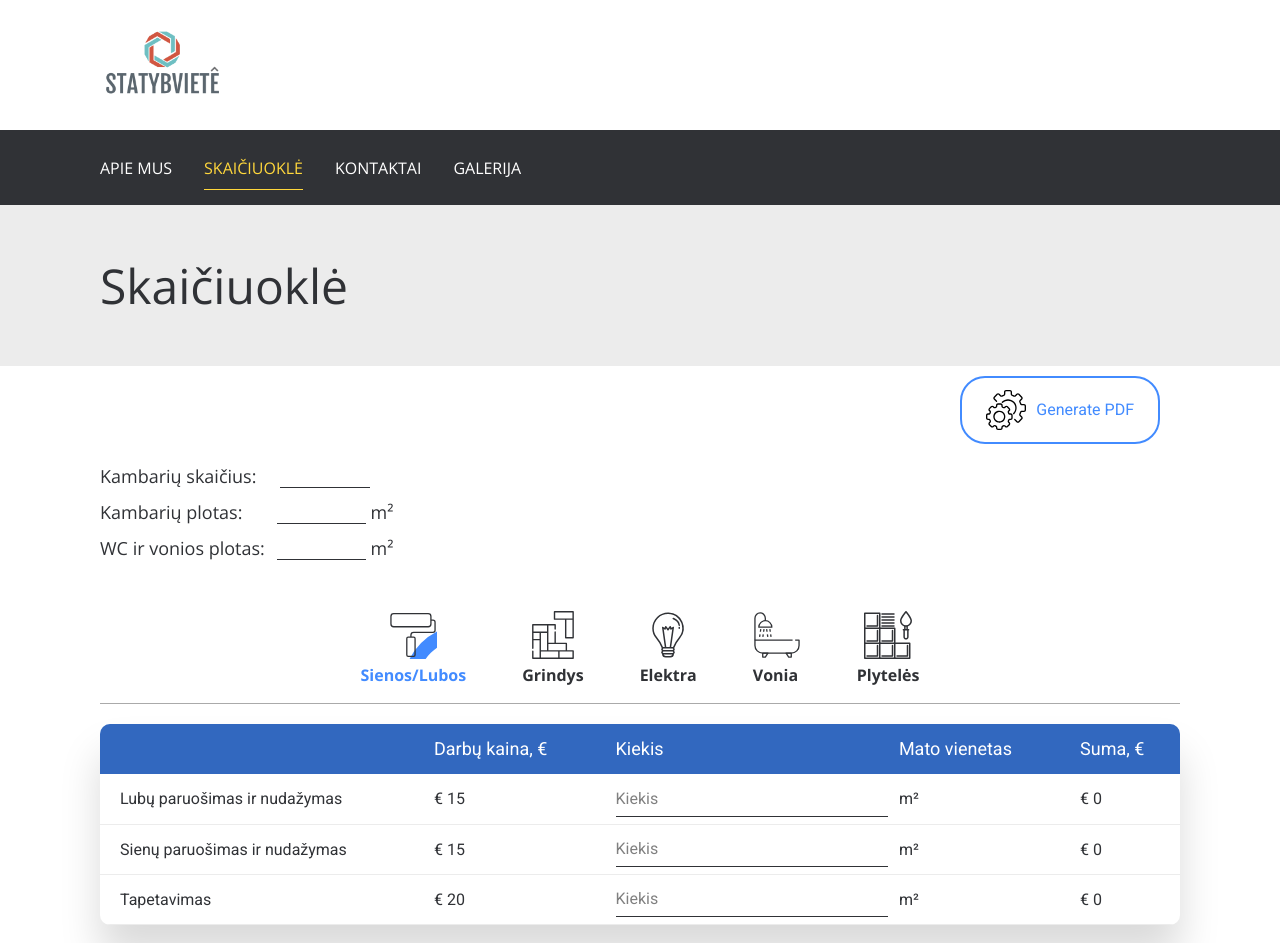
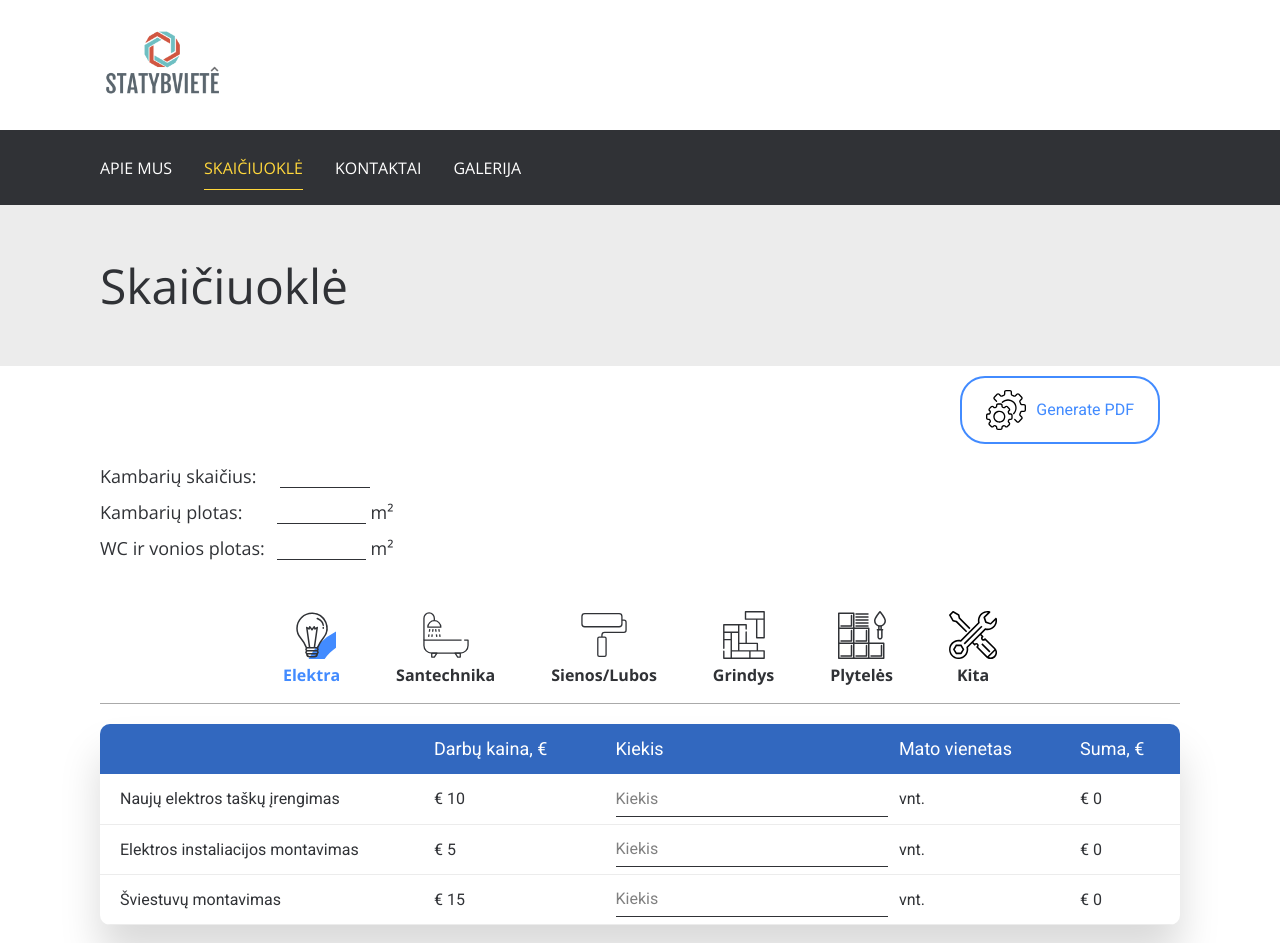
Before and after one commit to rokasandreikenas/Statybviete, a React (Create React App) app: page /skaiciuokle in a window 1280 px wide. Shown: the top 943 px of the page. Built offline with nearby package versions, Linux system fonts and the light colour scheme; what @react-pdf/renderer would draw is missing.

Commit message:
add to components

```diff
--- a/src/components/EstimateCalculator/EstimateCalculator.js
+++ b/src/components/EstimateCalculator/EstimateCalculator.js
@@ -1,24 +1,19 @@
 import React, { useState, useEffect } from "react";
-import { Tab, Tabs, TabList, TabPanel } from "react-tabs";
-// import { PDFDownloadLink } from "@react-pdf/renderer";
 
-import "react-tabs/style/react-tabs.css";
-// import file from "../../assets/icons/file.svg";
-// import gear from "../../assets/icons/settings.svg";
 import TabInfo from "../../static/TabInfo";
 import Electricity from "../../static/Electricity";
 import Flooring from "../../static/Flooring";
 import Walls from "../../static/Walls";
 import Bathroom from "../../static/Bathroom";
 import Tiles from "../../static/Tiles";
+import Other from "../../static/Other";
 import "./EstimateCalculator.scss";
-import EstimateTable from "./EstimateTable/EstimateTable";
 import TotalSumContainer from "../TotalSumContainer";
-// import PDFfile from "../PDFfile/PDFfile";
-// import Button from "../Button";
-import InputGroup from "../InputGroup";
+
 import ExportButton from "../PDFfile/ExportButton/ExportButton";
 import PriceTable from "../PriceTable/PriceTable";
+import PropertyInfo from "./PropertyInfo/PropertyInfo";
+import EstimateSpreadsheet from "./EstimateSpreadsheet/EstimateSpreadsheet";
 
 const EstimateCalculator = () => {
   const [propertyDescription, setPropertyDescription] = useState({
@@ -26,46 +21,54 @@ const EstimateCalculator = () => {
     roomsArea: "",
     bathroomArea: "",
   });
-  const [electricityQuantity, setElectricityQuantity] = useState({});
-  const [flooringQuantity, setFlooringQuantity] = useState({});
-  const [wallsQuantity, setWallsQuantity] = useState({});
-  const [bathroomQuantity, setBathroomQuantity] = useState({});
-  const [tilesQuantity, setTilesQuantity] = useState({});
+  const [electricity, setElectricity] = useState({});
+  const [flooring, setFlooring] = useState({});
+  const [walls, setWalls] = useState({});
+  const [bathroom, setBathroom] = useState({});
+  const [tiles, setTiles] = useState({});
+  const [other, setOther] = useState({});
+
   const [documentGenerated, setDocumentGenerated] = useState(false);
 
   useEffect(() => {
-    setElectricityQuantity(createObjectOfInputs(Electricity));
-    setFlooringQuantity(createObjectOfInputs(Flooring));
-    setWallsQuantity(createObjectOfInputs(Walls));
-    setBathroomQuantity(createObjectOfInputs(Bathroom));
-    setTilesQuantity(createObjectOfInputs(Tiles));
+    setElectricity(createObjectOfInputs(Electricity));
+    setFlooring(createObjectOfInputs(Flooring));
+    setWalls(createObjectOfInputs(Walls));
+    setBathroom(createObjectOfInputs(Bathroom));
+    setTiles(createObjectOfInputs(Tiles));
+    setOther(createObjectOfInputs(Other));
   }, []);
 
   const tabPanel = [
     {
+      list: Electricity,
+      inputs: electricity,
+      inputHandler: setElectricity,
+    },
+    {
+      list: Bathroom,
+      inputs: bathroom,
+      inputHandler: setBathroom,
+    },
+    {
       list: Walls,
-      inputs: wallsQuantity,
-      inputHandler: setWallsQuantity,
+      inputs: walls,
+      inputHandler: setWalls,
     },
     {
       list: Flooring,
-      inputs: flooringQuantity,
-      inputHandler: setFlooringQuantity,
-    },
-    {
-      list: Electricity,
-      inputs: electricityQuantity,
-      inputHandler: setElectricityQuantity,
-    },
-    {
-      list: Bathroom,
-      inputs: bathroomQuantity,
-      inputHandler: setBathroomQuantity,
+      inputs: flooring,
+      inputHandler: setFlooring,
     },
     {
       list: Tiles,
-      inputs: tilesQuantity,
-      inputHandler: setTilesQuantity,
+      inputs: tiles,
+      inputHandler: setTiles,
+    },
+    {
+      list: Other,
+      inputs: other,
+      inputHandler: setOther,
     },
   ];
 
@@ -106,19 +109,20 @@ const EstimateCalculator = () => {
     });
   };
 
-  const specialityTotalSum = (quantity, speciality) => {
-    const arr = Object.values(quantity).map((item, index) => {
+  const specialityTotalSum = (jobs, speciality) => {
+    const arr = Object.values(jobs).map((item, index) => {
       return item * speciality[index].price;
     });
 
     return arr.reduce((a, b) => a + b, 0);
   };
 
-  const electricitySum = specialityTotalSum(electricityQuantity, Electricity);
-  const flooringSum = specialityTotalSum(flooringQuantity, Flooring);
-  const wallsSum = specialityTotalSum(wallsQuantity, Walls);
-  const bathroomSum = specialityTotalSum(bathroomQuantity, Bathroom);
-  const tilesSum = specialityTotalSum(tilesQuantity, Tiles);
+  const electricitySum = specialityTotalSum(electricity, Electricity);
+  const flooringSum = specialityTotalSum(flooring, Flooring);
+  const wallsSum = specialityTotalSum(walls, Walls);
+  const bathroomSum = specialityTotalSum(bathroom, Bathroom);
+  const tilesSum = specialityTotalSum(tiles, Tiles);
+  const othersSum = specialityTotalSum(other, Other);
 
   const allSpecialitiesSums = {
     electricitySum: electricitySum,
@@ -126,13 +130,14 @@ const EstimateCalculator = () => {
     wallsSum: wallsSum,
     bathroomSum: bathroomSum,
     tilesSum: tilesSum,
+    othersSum: othersSum,
   };
 
   const allSpecialitiesSumsArr = Object.values(allSpecialitiesSums);
 
   const totalSum = () => allSpecialitiesSumsArr.reduce((a, b) => a + b, 0);
 
-  if (Object.keys(wallsQuantity).length === 0) {
+  if (Object.keys(walls).length === 0) {
     return <div>...</div>;
   }
 
@@ -149,55 +154,22 @@ const EstimateCalculator = () => {
       </div>
       <div className="property-info">
         <div className="description">
-          {propertyInfo.map((input, index) => {
-            return (
-              <InputGroup
-                key={index}
-                label={input.label}
-                type="number"
-                value={input.value}
-                onChange={(e) =>
-                  handleInputChange(
-                    propertyDescription,
-                    setPropertyDescription,
-                    e
-                  )
-                }
-                name={input.name}
-                symbol={input.symbol}
-              />
-            );
-          })}
+          <PropertyInfo
+            propertyInfo={propertyInfo}
+            handleInputChange={handleInputChange}
+            propertyDescription={propertyDescription}
+            setPropertyDescription={setPropertyDescription}
+          />
         </div>
         <div className="work-prices">
           <PriceTable />
         </div>
       </div>
-
-      <Tabs>
-        <TabList>
-          {TabInfo.map((tab, index) => (
-            <Tab key={index}>
-              <img src={tab.image} alt={tab.imageInfo} />
-              {tab.name}
-            </Tab>
-          ))}
-        </TabList>
-
-        {tabPanel.map((tab, index) => {
-          return (
-            <TabPanel key={index}>
-              <EstimateTable
-                list={tab.list}
-                inputs={tab.inputs}
-                handleChange={(e) =>
-                  handleInputChange(tab.inputs, tab.inputHandler, e)
-                }
-              />
-            </TabPanel>
-          );
-        })}
-      </Tabs>
+      <EstimateSpreadsheet
+        tabInfo={TabInfo}
+        tabPanel={tabPanel}
+        handleInputChange={handleInputChange}
+      />
       <TotalSumContainer title="Viso" sumValue={totalSum()} />
     </div>
   );
--- a/src/components/EstimateCalculator/EstimateCalculator.scss
+++ b/src/components/EstimateCalculator/EstimateCalculator.scss
@@ -1,4 +1,3 @@
-@import "./../../scss/breakpoints";
 @import "./../../scss/colors";
 
 .property-info {
@@ -36,53 +35,3 @@
     }
   }
 }
-
-.react-tabs__tab-list {
-  margin: 20px 0px;
-  padding: 6px;
-  display: flex;
-  align-items: center;
-  justify-content: center;
-}
-
-.react-tabs__tab {
-  display: flex;
-  flex-direction: column;
-  padding: 12px 28px;
-  color: #303236;
-  font-weight: 700;
-  border: none;
-  transition: 0.2s;
-
-  &:hover {
-    background-color: #f7f7f7;
-    border-radius: 5px;
-  }
-
-  &:focus {
-    box-shadow: none;
-  }
-
-  img {
-    width: 48px;
-    height: 48px;
-    margin: 0 auto;
-    margin-bottom: 5px;
-  }
-}
-
-.react-tabs__tab--selected {
-  border: none;
-  border-radius: 0;
-  color: #428bff;
-
-  img {
-    background-image: url(../../assets/icons/bathtub-blue.svg);
-  }
-}
-
-@include mobile-tablet {
-  .react-tabs__tab {
-    padding: 8px 16px;
-  }
-}
--- /dev/null
+++ b/src/components/EstimateCalculator/EstimateSpreadsheet/EstimateSpreadsheet.js
@@ -0,0 +1,36 @@
+import React from "react";
+import { Tab, Tabs, TabList, TabPanel } from "react-tabs";
+import "react-tabs/style/react-tabs.css";
+import EstimateTable from "./EstimateTable/EstimateTable";
+
+import "./EstimateSpreadsheet.scss";
+const EstimateSpreadsheet = ({ tabInfo, tabPanel, handleInputChange }) => {
+  return (
+    <Tabs>
+      <TabList>
+        {tabInfo.map((tab, index) => (
+          <Tab key={index}>
+            <img src={tab.image} alt={tab.imageInfo} />
+            <p>{tab.name}</p>
+          </Tab>
+        ))}
+      </TabList>
+
+      {tabPanel.map((tab, index) => {
+        return (
+          <TabPanel key={index}>
+            <EstimateTable
+              list={tab.list}
+              inputs={tab.inputs}
+              handleChange={(e) =>
+                handleInputChange(tab.inputs, tab.inputHandler, e)
+              }
+            />
+          </TabPanel>
+        );
+      })}
+    </Tabs>
+  );
+};
+
+export default EstimateSpreadsheet;
--- /dev/null
+++ b/src/components/EstimateCalculator/EstimateSpreadsheet/EstimateSpreadsheet.scss
@@ -0,0 +1,56 @@
+@import "../../../scss/breakpoints";
+
+.react-tabs__tab-list {
+  margin: 20px 0px;
+  padding: 6px;
+  display: flex;
+  align-items: center;
+  justify-content: center;
+}
+
+.react-tabs__tab {
+  display: flex;
+  flex-direction: column;
+  padding: 12px 28px;
+  color: #303236;
+  font-weight: 700;
+  border: none;
+  transition: 0.2s;
+
+  &:hover {
+    background-color: #f7f7f7;
+    border-radius: 5px;
+  }
+
+  &:focus {
+    box-shadow: none;
+  }
+
+  img {
+    width: 48px;
+    height: 48px;
+    margin: 0 auto;
+    margin-bottom: 5px;
+  }
+
+  p {
+    margin: 0;
+    text-align: center;
+  }
+}
+
+.react-tabs__tab--selected {
+  border: none;
+  border-radius: 0;
+  color: #428bff;
+
+  img {
+    background-image: url(../../../assets/icons/bathtub-blue.svg);
+  }
+}
+
+@include mobile-tablet {
+  .react-tabs__tab {
+    padding: 8px 16px;
+  }
+}
--- a/src/components/EstimateCalculator/EstimateTable/EstimateTable.scss
+++ b/src/components/EstimateCalculator/EstimateSpreadsheet/EstimateTable/EstimateTable.scss
@@ -1,4 +1,4 @@
-@import "../../../scss/breakpoints";
+@import "../../../../scss/breakpoints";
 @import url("https://fonts.googleapis.com/css2?family=Roboto&display=swap");
 
 .estimate-table {
--- a/src/components/EstimateCalculator/EstimateTable/TableRow.js
+++ b/src/components/EstimateCalculator/EstimateSpreadsheet/EstimateTable/TableRow.js
@@ -1,5 +1,5 @@
 import React from "react";
-import Input from "../../Input";
+import Input from "../../../Input";
 
 const TableRow = ({ item, name, quantity, sum, handleChange }) => (
   <tr>
--- /dev/null
+++ b/src/components/EstimateCalculator/PropertyInfo/PropertyInfo.js
@@ -0,0 +1,27 @@
+import React from "react";
+import InputGroup from "../../InputGroup";
+
+const PropertyInfo = ({
+  propertyInfo,
+  handleInputChange,
+  propertyDescription,
+  setPropertyDescription,
+}) => {
+  return propertyInfo.map((input, index) => {
+    return (
+      <InputGroup
+        key={index}
+        label={input.label}
+        type="number"
+        value={input.value}
+        onChange={(e) =>
+          handleInputChange(propertyDescription, setPropertyDescription, e)
+        }
+        name={input.name}
+        symbol={input.symbol}
+      />
+    );
+  });
+};
+
+export default PropertyInfo;
--- /dev/null
+++ b/src/static/Other.js
@@ -0,0 +1,28 @@
+const Other = [
+  {
+    title: "Griovimo, demontavimo darbai",
+    price: 7,
+    unit: "m²",
+    category: "other",
+  },
+  {
+    title: "Durų montavimas",
+    price: 50,
+    unit: "vnt.",
+    category: "other",
+  },
+  {
+    title: "Palangių montavimas",
+    price: 20,
+    unit: "vnt.",
+    category: "other",
+  },
+  {
+    title: "Buto sutvarkymas",
+    price: 50,
+    unit: "m²",
+    category: "other",
+  },
+];
+
+export default Other;
--- a/src/static/TabInfo.js
+++ b/src/static/TabInfo.js
@@ -3,8 +3,19 @@ import Parquet from "../assets/icons/parquet.svg";
 import LightBulb from "../assets/icons/light-bulb.svg";
 import BathTub from "../assets/icons/bathtub.svg";
 import Tiles from "../assets/icons/tiles.svg";
+import Services from "../assets/icons/customer-support.svg";
 
 const TabInfo = [
+  {
+    name: "Elektra",
+    image: LightBulb,
+    imageInfo: "light-bulb",
+  },
+  {
+    name: "Santechnika",
+    image: BathTub,
+    imageInfo: "bath-tub",
+  },
   {
     name: "Sienos/Lubos",
     image: PaintRoller,
@@ -16,20 +27,15 @@ const TabInfo = [
     imageInfo: "parquet",
   },
   {
-    name: "Elektra",
-    image: LightBulb,
-    imageInfo: "light-bulb",
-  },
-  {
-    name: "Vonia",
-    image: BathTub,
-    imageInfo: "bath-tub",
-  },
-  {
     name: "Plytelės",
     image: Tiles,
     imageInfo: "tiles",
   },
+  {
+    name: "Kita",
+    image: Services,
+    imageInfo: "services",
+  },
 ];
 
 export default TabInfo;
```
Also changed, not shown: src/assets/icons/customer-support.svg (added), src/components/EstimateCalculator/EstimateSpreadsheet/EstimateTable/EstimateTable.js (renamed from src/components/EstimateCalculator/EstimateTable/EstimateTable.js), src/components/EstimateCalculator/EstimateSpreadsheet/EstimateTable/TableHeader.js (renamed from src/components/EstimateCalculator/EstimateTable/TableHeader.js).
